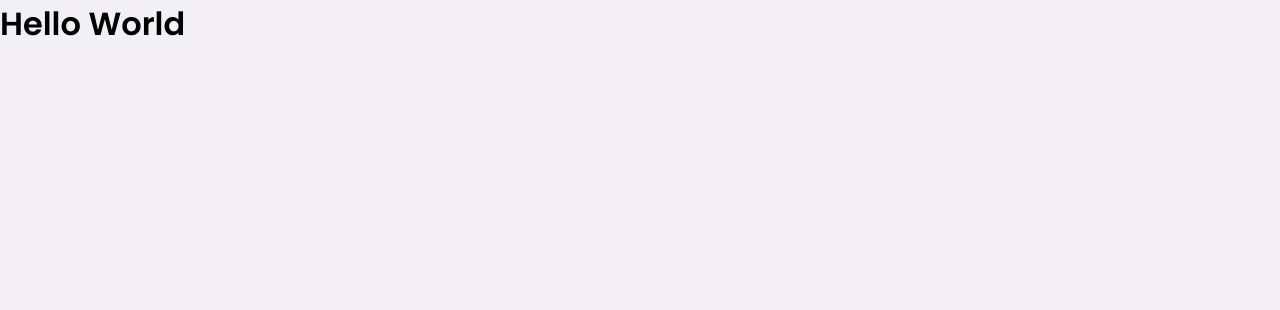
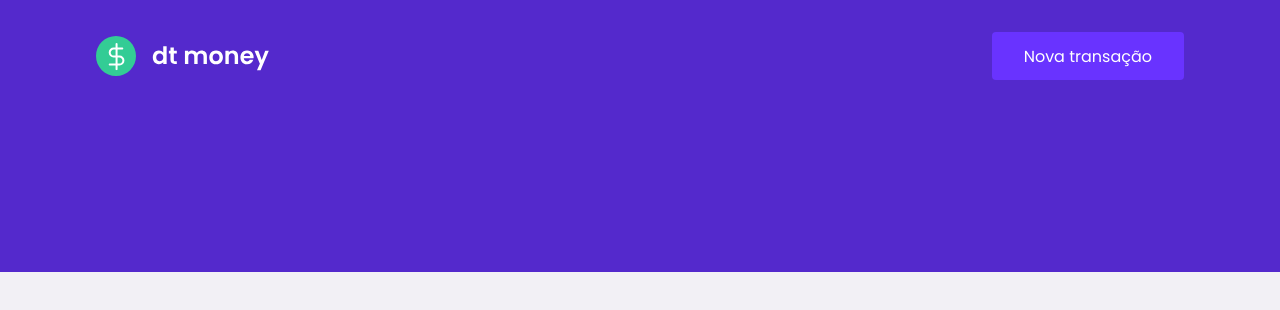
Before and after one commit to matheus-neves/dtmoney, a React (Create React App) app: page / in a window 1280 px wide. Shown: the top 310 px of the page. Built offline with nearby package versions, Linux system fonts and the light colour scheme.

Commit message:
feat(Header): Creating component and styling

```diff
--- a/src/App.tsx
+++ b/src/App.tsx
@@ -1,11 +1,11 @@
+import { Header } from "./components/Header";
 import { GlobalStyle } from "./styles/global"
-
 
 export const App = () => {
   return (
-    <div className="App">
-      <h1>Hello World</h1>
+    <>
+      <Header />
       <GlobalStyle />
-    </div>
+    </>
   );
 }
--- /dev/null
+++ b/src/components/Header/index.tsx
@@ -0,0 +1,13 @@
+import logoImg from '../../assets/logo.svg'
+import { Container, Content } from './styles'
+
+export const Header = () => {
+  return (
+    <Container>
+      <Content>
+        <img src={logoImg} alt="dt money" />
+        <button type="button">Nova transação</button>
+      </Content>
+    </Container>
+  )
+}
--- /dev/null
+++ b/src/components/Header/styles.ts
@@ -0,0 +1,30 @@
+import styled from 'styled-components'
+
+export const Container = styled.header`
+  background: var(--blue);
+`
+export const Content = styled.div`
+  max-width: 1120px;
+  margin: 0 auto;
+  padding: 2rem 1rem 12rem;
+
+  display: flex;
+  align-items: center;
+  justify-content: space-between;
+
+  button {
+    font-size: 1rem;
+    color: #fff;
+    background: var(--blue-light);
+    border: 0;
+    padding: 0 2rem;
+    border-radius: 0.25rem;
+    height: 3rem;
+
+    transition: filter 0.2s;
+
+    &:hover {
+      filter: brightness(0.9)
+    }
+  }
+`
```
